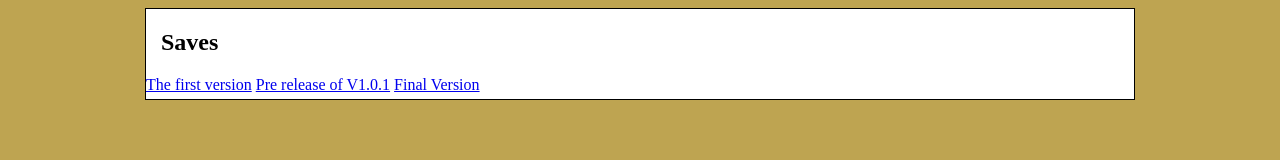
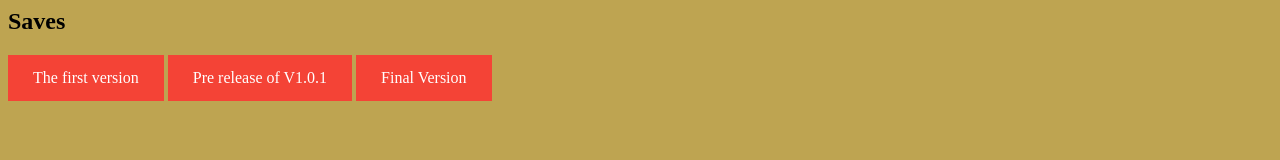
Before and after one commit to TechGenius1234/mob-minecraft, a plain HTML site: page index.html in a window 1280 px wide. Drawn offline with Linux system fonts and the light colour scheme.

Commit message:
Update index.html

```diff
--- a/index.html
+++ b/index.html
@@ -6,6 +6,16 @@
   color:#000;
   background:#BEA451;
 }
+  a:link, a:visited {
+  background-color: #f44336;
+  color: white;
+  padding: 14px 25px;
+  text-align: center;
+  text-decoration: none;
+  display: inline-block;
+}
+a:hover, a:active {
+  background-color: red;
 .text-centre{
   text-align:center;
 }
```
